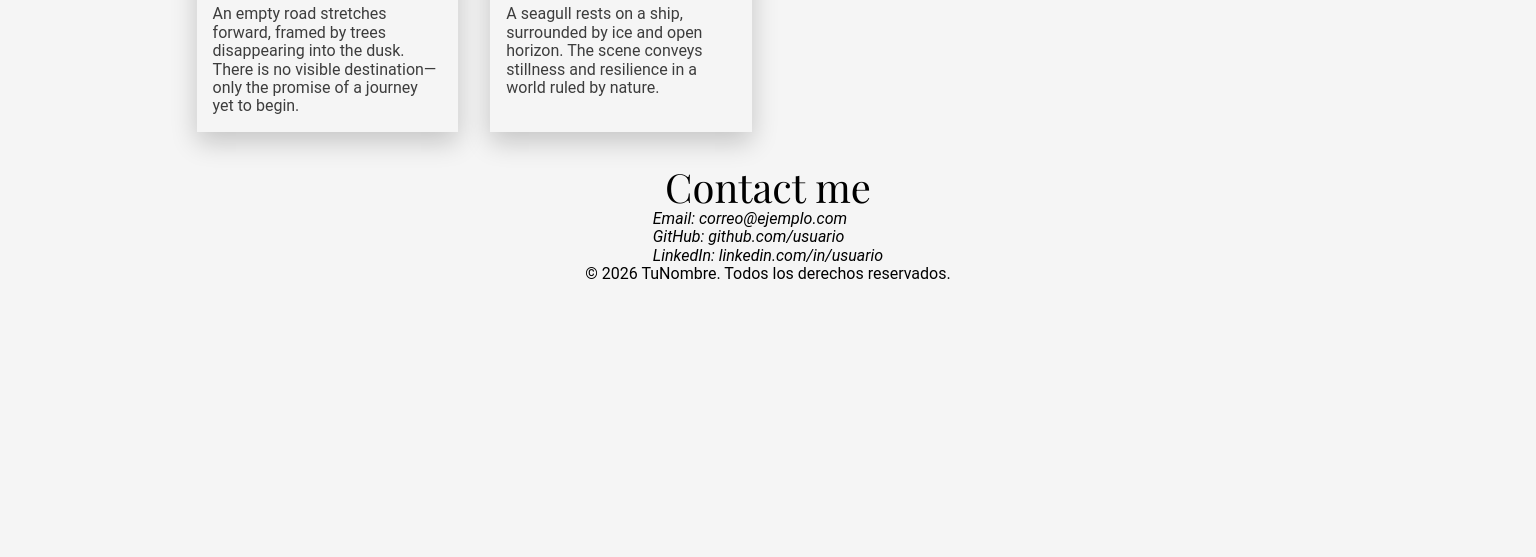
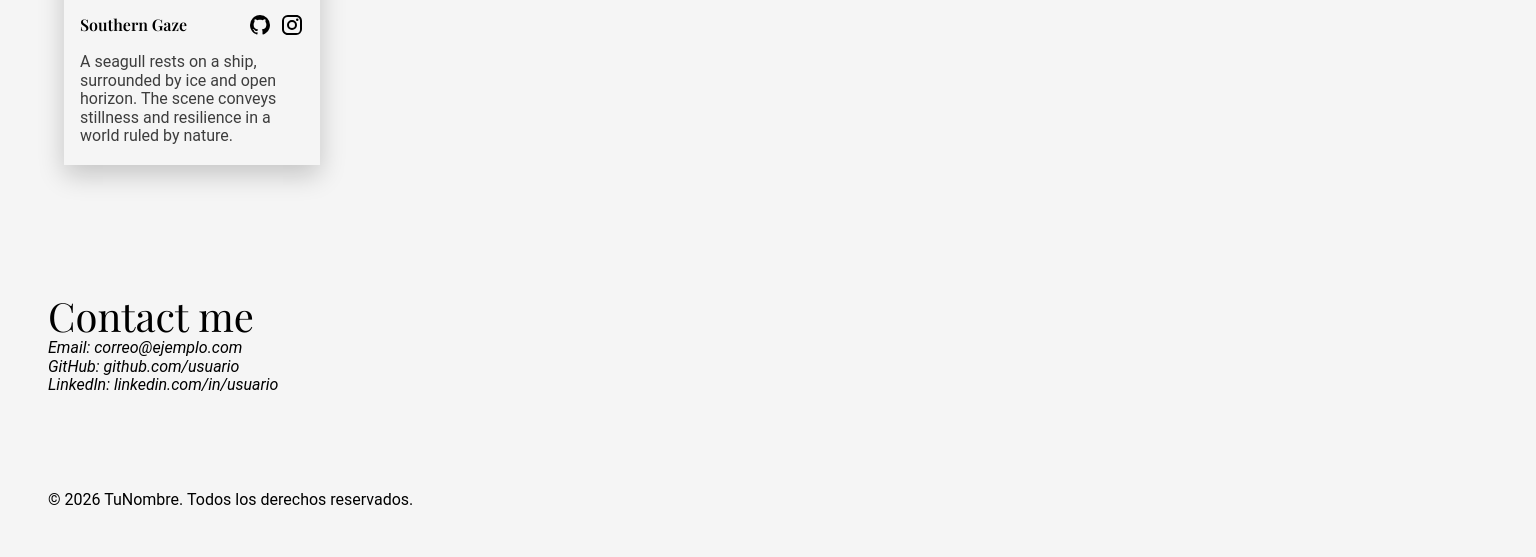
Before and after one commit to ktorres63/TOP-Responsive-Portfolio, a website built with Vite: page index.html in a window 1536 px wide. Shown: the part 1261-1818 px from the top of the page. Before the commit the page ends 1544 px from the top, so only its background shows below. Built offline with nearby package versions, Linux system fonts and the light colour scheme; a web font is replaced by a local one.

Commit message:
Update sizes in 1440px views

```diff
--- a/index.html
+++ b/index.html
@@ -168,7 +168,10 @@
           </div>
         </div>
       </section>
+    </main>
 
+    <!-- FOOTER -->
+    <footer class="site-footer">
       <!-- CONTACT -->
       <section id="contact" class="contact">
         <div class="container">
@@ -183,10 +186,6 @@
           </address>
         </div>
       </section>
-    </main>
-
-    <!-- FOOTER -->
-    <footer class="site-footer">
       <div class="container">
         <p>© 2026 TuNombre. Todos los derechos reservados.</p>
       </div>
--- a/src/styles/main.css
+++ b/src/styles/main.css
@@ -3,7 +3,7 @@
 }
 .container {
   display: flex;
-  align-items: center;
+  /*align-items: center;*/
   flex-direction: column;
 }
 .container h2 {
@@ -23,7 +23,7 @@
   min-height: 23rem;
   padding-bottom: 1rem;
 }
-.project-card>img {
+.project-card > img {
   width: 100%;
   height: 200px;
   object-fit: cover;
@@ -57,3 +57,12 @@
   color: var(--text-secondary);
   padding: 0.5rem 1rem 0 1rem;
 }
+
+@media (min-width: 1440px) {
+  .projects-grid {
+    grid-template-columns: repeat(auto-fit, minmax(250px, 1fr));
+  }
+  .container {
+    padding: 3rem;
+  }
+}
```
Also changed, not shown: src/main.ts (+4 -4 lines).
